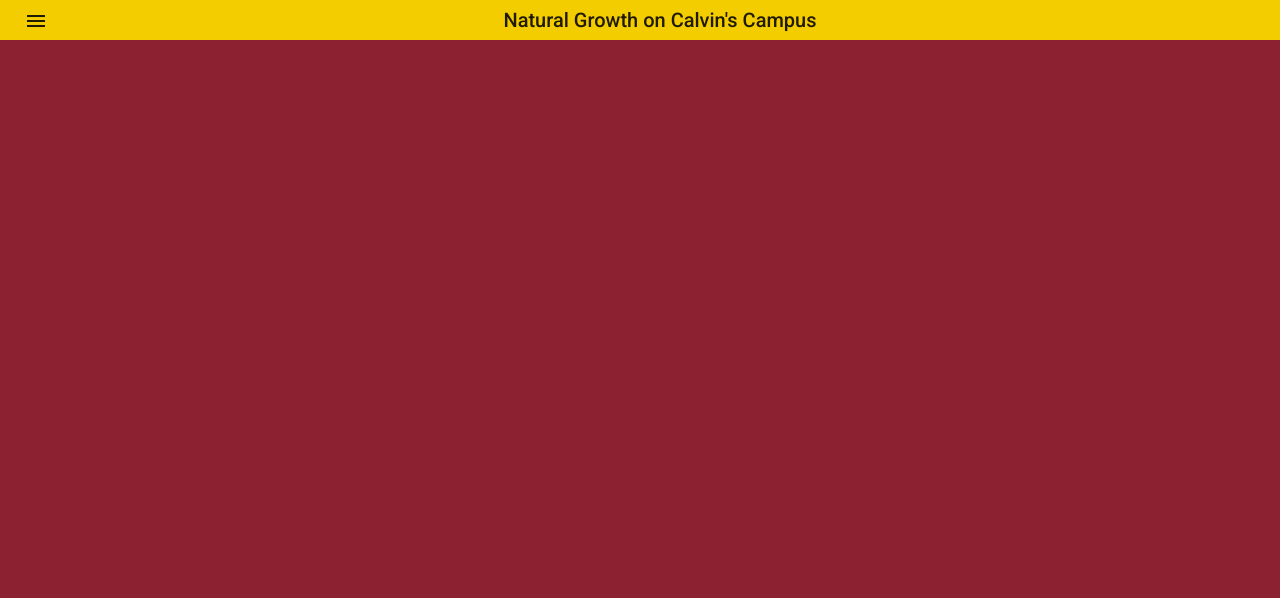
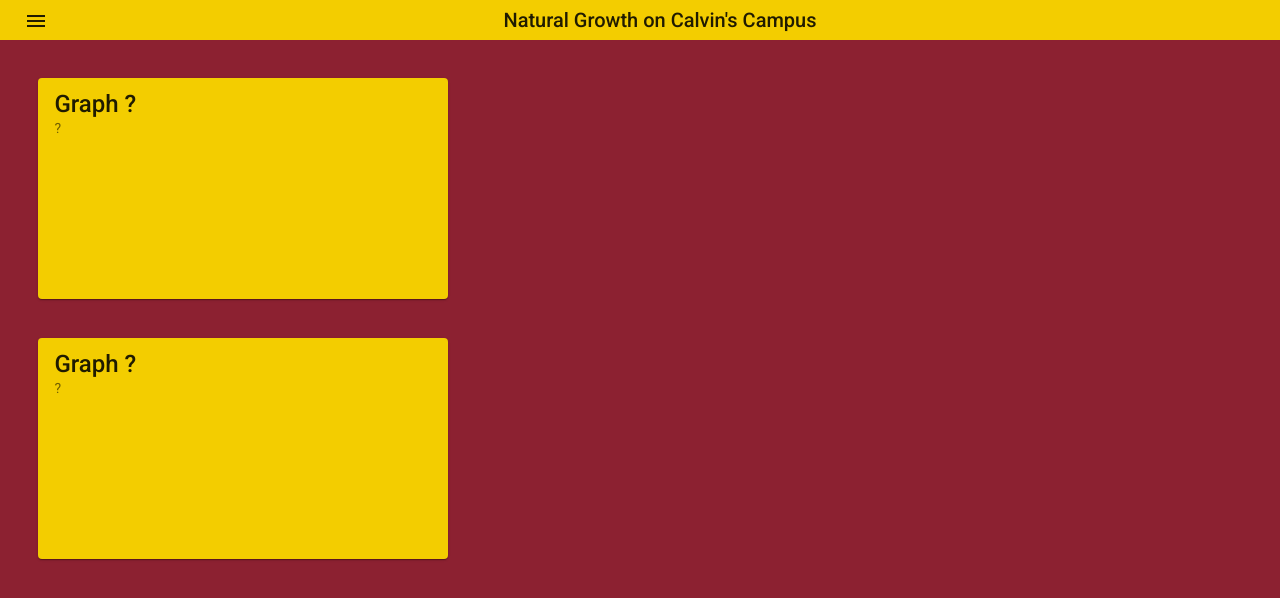
Before and after one commit to Calvin-CS-Senior-project-Bio-21/website-code, an Angular app: page / in a window 1280 px wide. Shown: the top 598 px of the page. Built offline with nearby package versions, Linux system fonts and the light colour scheme.

Commit message:
Added graphing cards

```diff
--- a/src/app/app.module.ts
+++ b/src/app/app.module.ts
@@ -11,11 +11,13 @@ import { MatToolbarModule } from '@angular/material/toolbar';
 import { MatButtonModule } from '@angular/material/button';
 
 import { TitleCardsComponent } from './title-cards/title-cards.component';
+import { GraphCardsComponent } from './graph-cards/graph-cards.component';
 
 @NgModule({
   declarations: [
     AppComponent,
-    TitleCardsComponent
+    TitleCardsComponent,
+    GraphCardsComponent
   ],
   imports: [
     BrowserModule,
--- /dev/null
+++ b/src/app/graph-cards/graph-cards.component.css
@@ -0,0 +1,7 @@
+.graph-card {
+    width: 10cm;
+    height: 5cm;
+    /* padding-right: 1%; */
+    margin: 3%;
+    background-color: #F3cd00;
+}
--- /dev/null
+++ b/src/app/graph-cards/graph-cards.component.html
@@ -0,0 +1,4 @@
+<mat-card class="graph-card">
+    <mat-card-title>{{card_title}}</mat-card-title>
+    <mat-card-subtitle>{{id}}</mat-card-subtitle>
+</mat-card>
--- /dev/null
+++ b/src/app/graph-cards/graph-cards.component.ts
@@ -0,0 +1,20 @@
+import { Component, OnInit, Input } from '@angular/core';
+
+
+@Component({
+  selector: 'app-graph-cards',
+  templateUrl: './graph-cards.component.html',
+  styleUrls: ['./graph-cards.component.css']
+})
+export class GraphCardsComponent implements OnInit {
+
+  constructor() { }
+
+  ngOnInit(): void {
+  }
+
+  @Input() card_title = "Graph ?";
+  @Input("id") id = "?";
+  // card_title = "Title";
+
+}
--- a/src/app/title-cards/title-cards.component.html
+++ b/src/app/title-cards/title-cards.component.html
@@ -30,3 +30,8 @@
     <span class="title">Natural Growth on Calvin's Campus</span>
   </mat-toolbar>
 </p>
+<span>
+  <app-graph-cards></app-graph-cards>
+
+  <app-graph-cards></app-graph-cards>
+</span>
```
Also changed, not shown: 1 other file (tests, documents, lock files or other folders).
